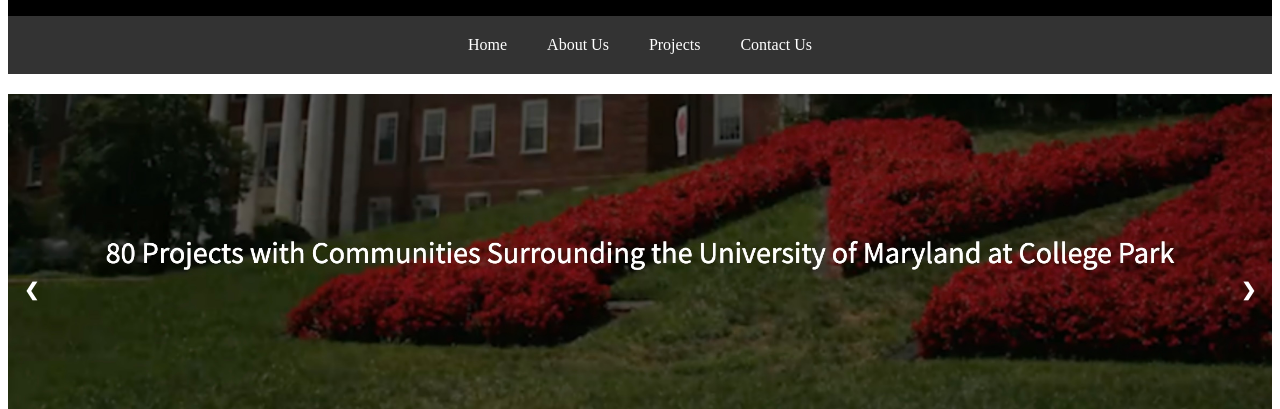
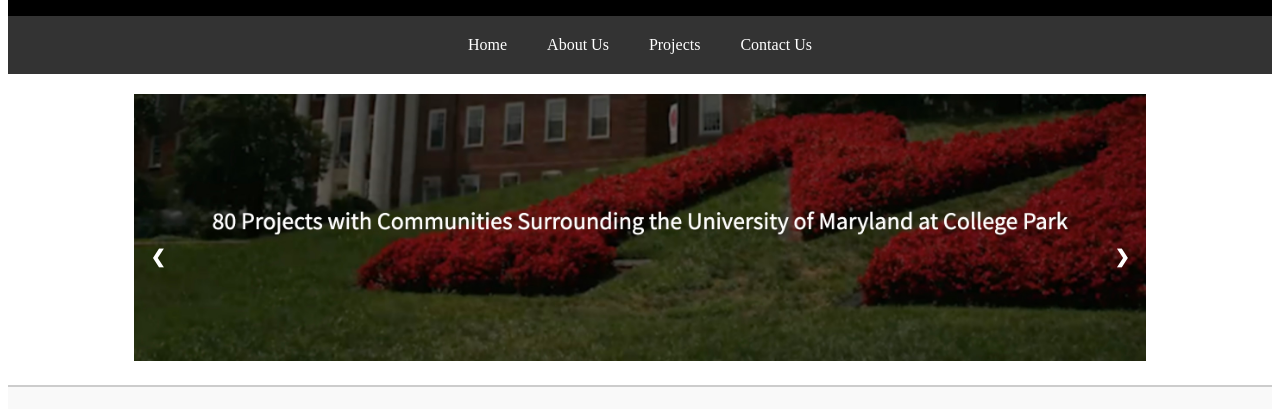
Before and after one commit to mcastro111/Forked_Campus_Community_Connection, a plain HTML site: page index.html in a window 1280 px wide. Shown: the part 126-535 px from the top of the page. Drawn offline with Linux system fonts and the light colour scheme.

Commit message:
changed size of image slider

```diff
--- a/assets/css/main.css
+++ b/assets/css/main.css
@@ -118,7 +118,7 @@ nav {
 /* Image Slider Styling */
 .slider {
     position: relative;
-    max-width: 100%; /* Full-width slider */
+    max-width: 80%; /* Full-width slider */
     margin: 20px auto; /* Center the slider */
     overflow: hidden; /* Hide overflow */
 }
```
